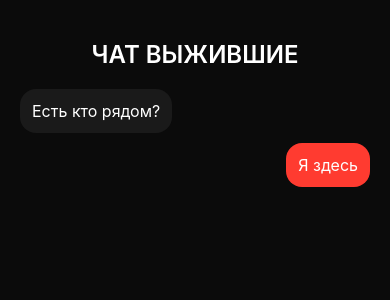
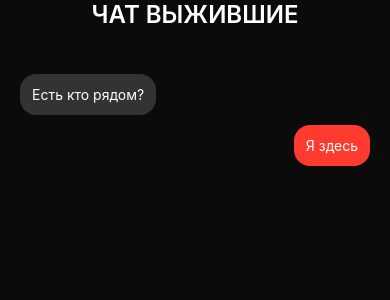
Before and after one commit to MrAlexOm/Bunker-App, a React Native app: screen /Panic in a window 390 px wide. Shown: the top 300 px of the page. Built offline with nearby package versions, Linux system fonts and the light colour scheme.

Commit message:
Fix UI display - add flex: 1, explicit styles, debug colors

```diff
--- a/src/screens/PanicScreen.tsx
+++ b/src/screens/PanicScreen.tsx
@@ -13,7 +13,7 @@ const PanicScreen = () => {
   console.log('🔥🔥🔥 PanicScreen RETURN JSX');
 
   return (
-    <View style={styles.container}>
+    <View style={{ flex: 1, backgroundColor: '#0B0B0B' }}>
       <Text style={styles.title}>ЧАТ ВЫЖИВШИЕ</Text>
 
       <ScrollView style={styles.messagesContainer}>
@@ -27,7 +27,7 @@ const PanicScreen = () => {
                 message.mine ? styles.myMessage : styles.otherMessage
               ]}
             >
-              <Text style={styles.messageText}>{message.text}</Text>
+              <Text style={{ color: 'white' }}>{message.text}</Text>
             </View>
           );
         })}
@@ -50,14 +50,14 @@ const styles = StyleSheet.create({
     marginBottom: 20,
   },
   messagesContainer: {
-    height: 300, // ФИКСИРОВАННАЯ ВЫСОТА
-    paddingHorizontal: 20,
+    flex: 1,
+    padding: 20,
   },
   messageContainer: {
     maxWidth: '75%',
     padding: 12,
     borderRadius: 16,
-    marginBottom: 10,
+    marginVertical: 5,
   },
   myMessage: {
     alignSelf: 'flex-end',
@@ -65,7 +65,7 @@ const styles = StyleSheet.create({
   },
   otherMessage: {
     alignSelf: 'flex-start',
-    backgroundColor: '#1A1A1A',
+    backgroundColor: '#333',
   },
   messageText: {
     color: '#FFFFFF',
```
